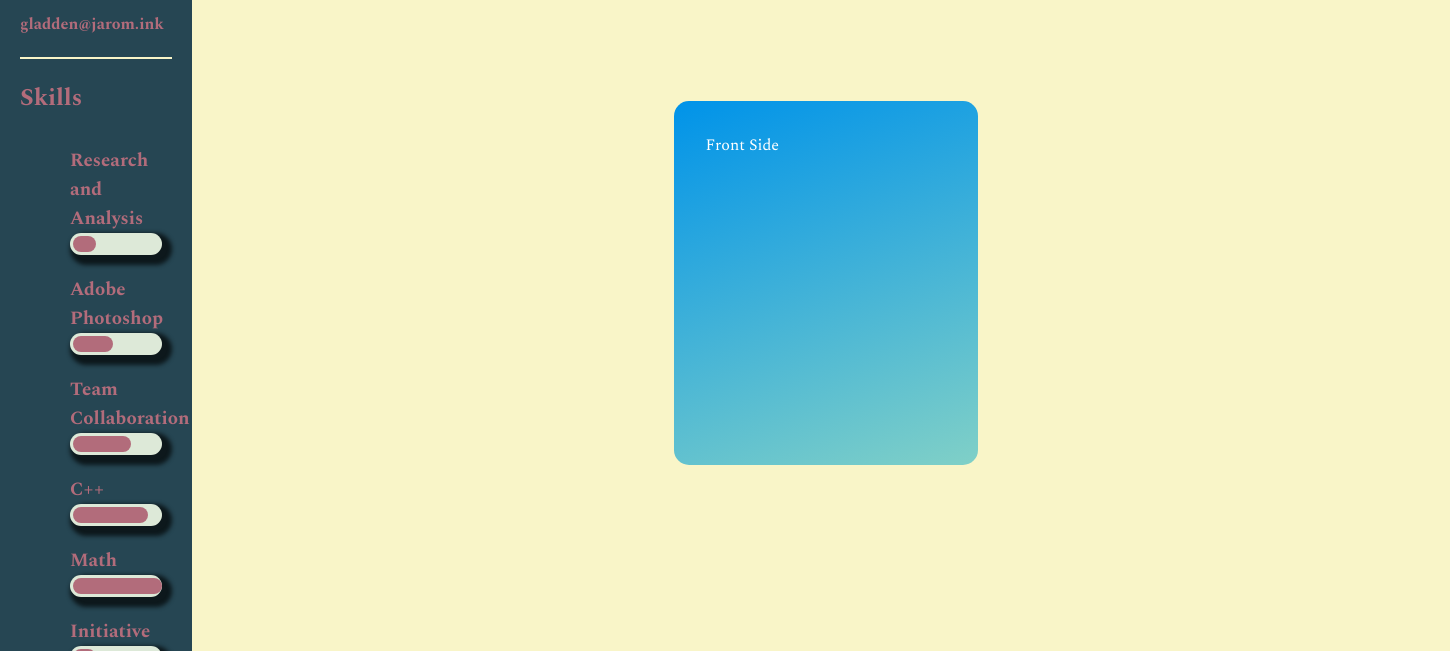
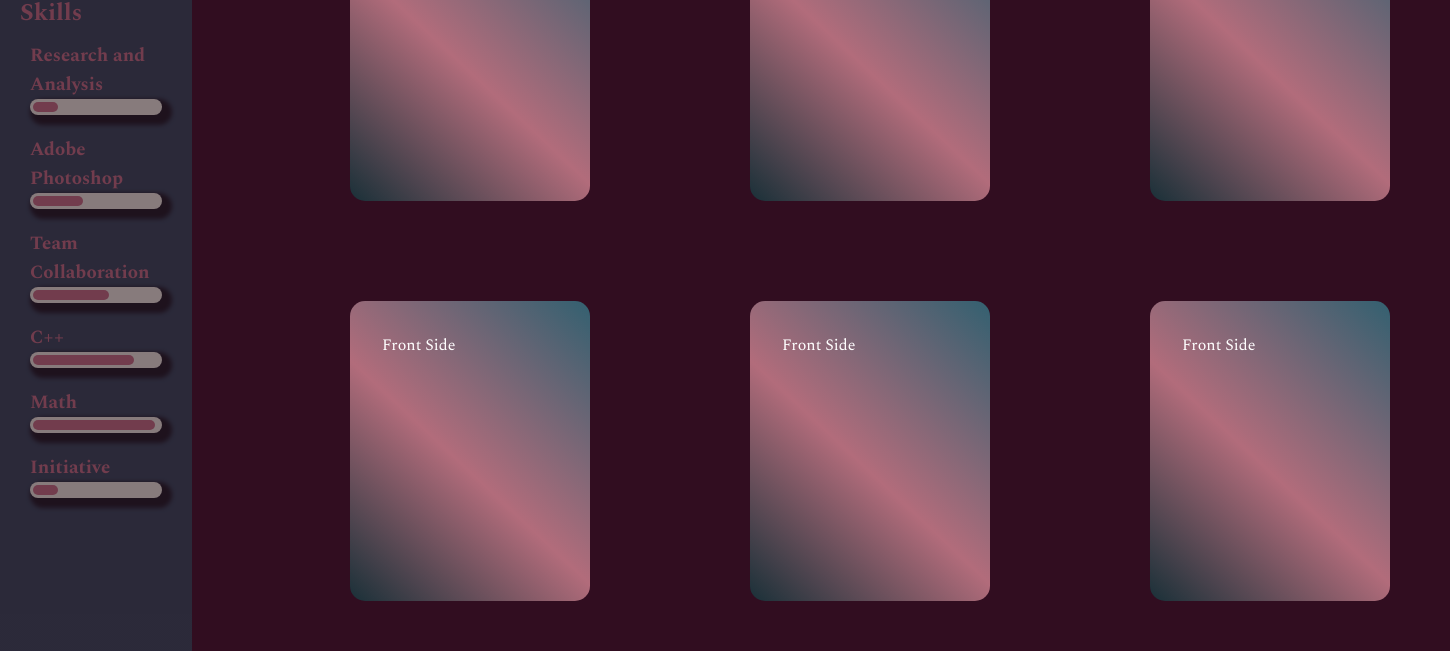
Before and after one commit to Jtgladden/web_dev, a plain HTML site: page index.html in a window 1280 px wide. Shown: the part 149-800 px from the top of the page, 1450 px wide, since content can reach past the window. Drawn offline with nearby package versions, Linux system fonts and the light colour scheme.

Commit message:
--changed color scheme --learning grid layout --animated sidenav

```diff
--- a/index.html
+++ b/index.html
@@ -72,6 +72,46 @@
         <div>Back Side</div>
       </div>
     </div>
+    <div class="card">
+      <div class="card-side front">
+        <div>Front Side</div>
+      </div>
+      <div class="card-side back">
+        <div>Back Side</div>
+      </div>
+    </div>
+    <div class="card">
+      <div class="card-side front">
+        <div>Front Side</div>
+      </div>
+      <div class="card-side back">
+        <div>Back Side</div>
+      </div>
+    </div>
+    <div class="card">
+      <div class="card-side front">
+        <div>Front Side</div>
+      </div>
+      <div class="card-side back">
+        <div>Back Side</div>
+      </div>
+    </div>
+    <div class="card">
+      <div class="card-side front">
+        <div>Front Side</div>
+      </div>
+      <div class="card-side back">
+        <div>Back Side</div>
+      </div>
+    </div>
+    <div class="card">
+      <div class="card-side front">
+        <div>Front Side</div>
+      </div>
+      <div class="card-side back">
+        <div>Back Side</div>
+      </div>
+    </div>
 
   </div>
 
--- a/style.css
+++ b/style.css
@@ -1,5 +1,12 @@
+* {
+  box-sizing: border-box;
+  margin: 0;
+  padding: 0;
+}
+
 body {
-  background-color: #F9F5C8;
+  min-height: 100vh;
+  background-color: #310D20;
   font-family: "Spectral";
 }
 
@@ -7,11 +14,14 @@ body {
 .main {
   height: 100%;
   width: 80%;
-  display: flex;
   margin-left: 300px;
-  padding: 0px 10px;
-  justify-content: center;
-  align-items: center;
+  padding: 50px;
+
+  display: grid;
+  grid-template-columns: 300px 300px 300px;
+  grid-template-rows: 300px 300px 300px;
+  column-gap: 100px;
+  row-gap: 100px;
 }
 
 
@@ -22,9 +32,19 @@ body {
   z-index: 1;
   top: 0;
   left: 0;
-  background-color: #264653;
+  /*background-color: #264653;*/
+  background-size: 100% 200%;
+  background-image: linear-gradient(to bottom, #212431 50%, #264653 50%);
+  -webkit-transition: background-position .5s;
+  -moz-transition: background-position .5s;
+  transition: background-position .5s;
+  overflow-x: hidden;
   overflow-x: hidden;
   padding-top 20px;
+  opacity: .5;
+}
+.sidebar:hover {
+    background-position: 0 -100%;
 }
 .sidebar div {
   padding: 20px;
@@ -33,6 +53,8 @@ body {
 .sidebar hr {
   border: 1px solid #F9F5C8;
 }
+
+
 #skills {
   list-style-type: none;
   border: 2px;
@@ -102,18 +124,19 @@ body {
 }
 .card-side.back {
   transform: rotateY(-180deg);
-  background-color: #4158D0;
+  background-color: #E6AACE;
   background-image: linear-gradient(43deg,
-  #4158D0 0%,
-  #C850C0 46%,
-  #FFCC70 100%);
+  #E6AACE 0%,
+  #869EC1 46%,
+  #E6AACE 100%);
 }
 .card-side.front {
-  background-color: #0093E9;
+  background-color: #1A3038;
   background-image: linear-gradient(
-    160deg,
-    #0093E9 0%,
-    #80D0C7 100%
+    43deg,
+    #1A3038 0%,
+    #B26C7B 46%,
+    #336070 100%
     );
 }
 .card:hover .card-side.front {
```
